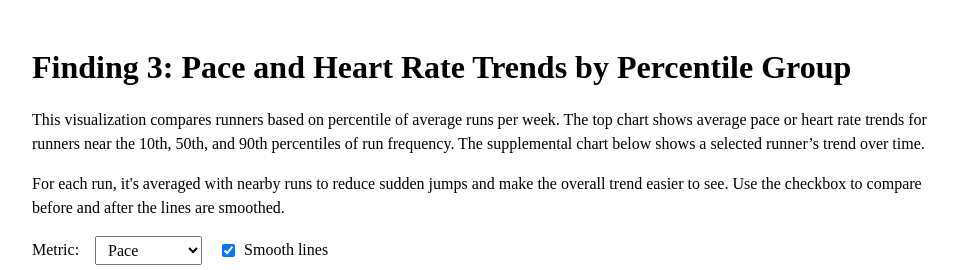
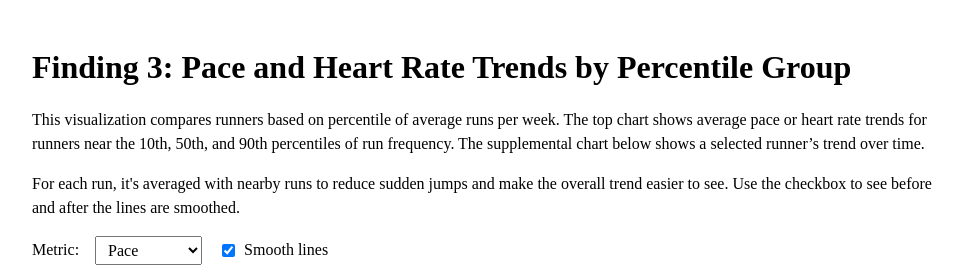
Before and after one commit to Chetopsa/5609-flash-proj, a SvelteKit app: page /FP2 in a window 1280 px wide. Shown: the top 270 px of the page, without its empty margins (58-1021 px from the left). Built offline with nearby package versions, Linux system fonts and the light colour scheme.

Commit message:
final changes for vis 3

```diff
--- a/src/routes/FP2/+page.svelte
+++ b/src/routes/FP2/+page.svelte
@@ -321,7 +321,7 @@
 
   <p class="description">
     For each run, it's averaged with nearby runs to reduce sudden jumps and make the overall trend easier to see.
-    Use the checkbox to compare before and after the lines are smoothed.
+    Use the checkbox to see before and after the lines are smoothed.
   </p>
 
   <div class="controls">
```
